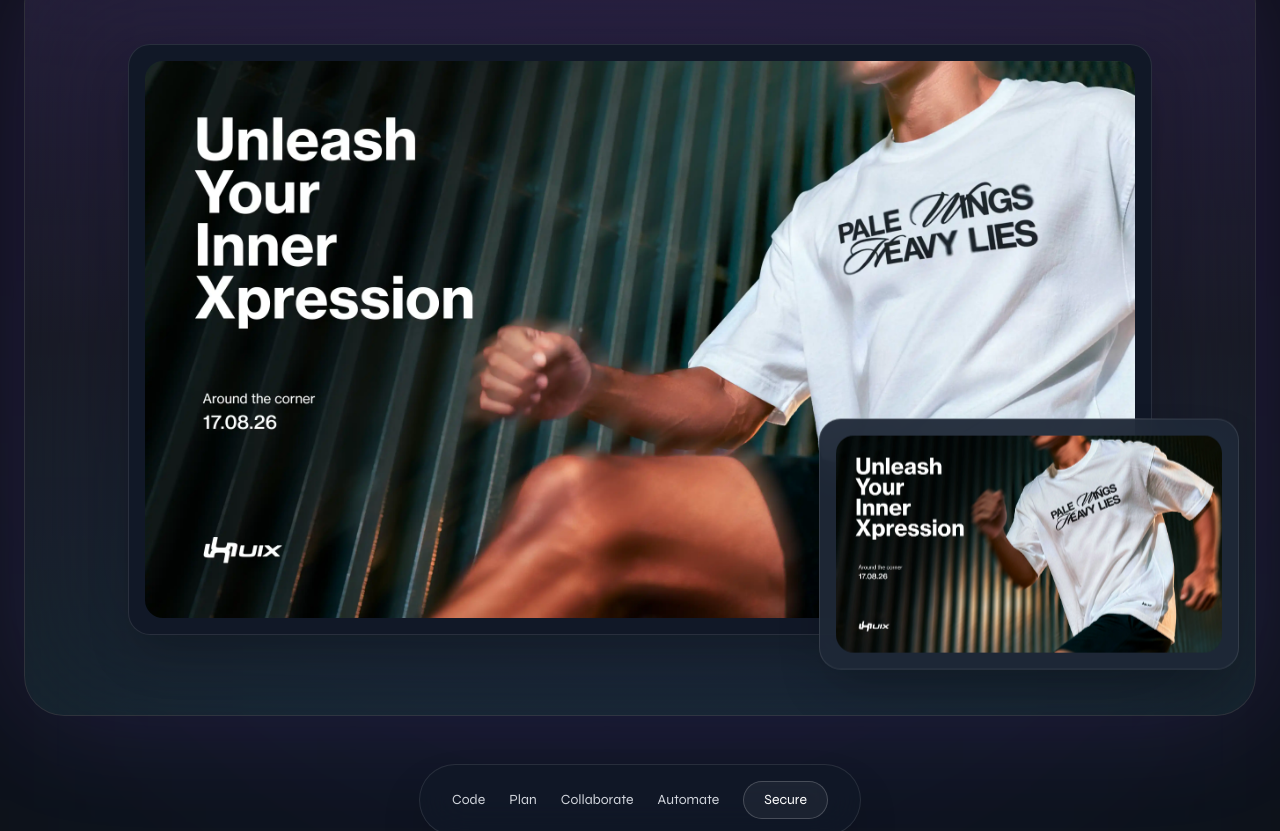
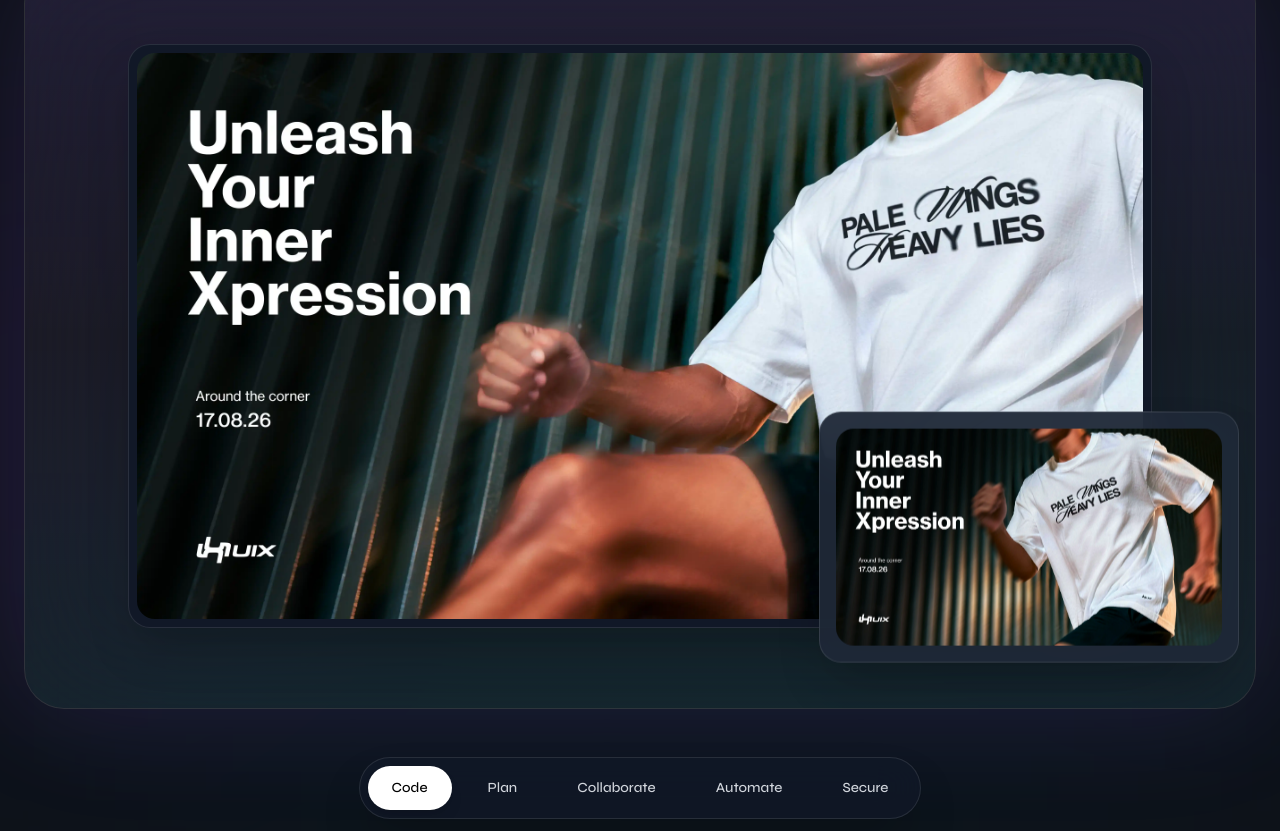
Before and after one commit to uixPhuke/portfolio, a Next.js app: page / in a window 1280 px wide. Shown: the part 597-1428 px from the top of the page. Built offline with nearby package versions, Linux system fonts and the light colour scheme.

Commit message:
feat: enhance Showcase component with image preloading and tab functionality

```diff
--- a/components/showcase.tsx
+++ b/components/showcase.tsx
@@ -1,42 +1,107 @@
 "use client"
 
 import { motion, useScroll, useTransform } from "framer-motion"
-import { useRef } from "react"
+import { useEffect, useRef, useState } from "react"
 
 export default function Showcase() {
   const ref = useRef(null)
+
+  const [activeTab, setActiveTab] = useState(0)
+
+  /*
+   * PRELOAD IMAGES
+   * Prevents first-switch flicker
+   */
+  const tabs = [
+    {
+      name: "Code",
+      image: "/img1.webp",
+      card: "/img2.webp",
+    },
+    {
+      name: "Plan",
+      image: "/img3.webp",
+      card: "/img1.webp",
+    },
+    {
+      name: "Collaborate",
+      image: "/img2.webp",
+      card: "/img3.webp",
+    },
+    {
+      name: "Automate",
+      image: "/img1.webp",
+      card: "/img2.webp",
+    },
+    {
+      name: "Secure",
+      image: "/img3.webp",
+      card: "/img1.webp",
+    },
+  ]
+
+  useEffect(() => {
+    tabs.forEach((tab) => {
+      const img = new Image()
+      img.src = tab.image
+
+      const card = new Image()
+      card.src = tab.card
+    })
+  }, [])
 
   const { scrollYProgress } = useScroll({
     target: ref,
     offset: ["start end", "center center"],
   })
 
-  // Smooth reveal
-  const opacity = useTransform(scrollYProgress, [0, 1], [0, 1])
+  /*
+   * SCROLL ANIMATION
+   */
 
-  // Rise upward
-  const y = useTransform(scrollYProgress, [0, 1], [300, 0])
+  const opacity = useTransform(
+    scrollYProgress,
+    [0, 1],
+    [0, 1]
+  )
 
-  // Scale
-  const scale = useTransform(scrollYProgress, [0, 1], [0.85, 1])
+  const y = useTransform(
+    scrollYProgress,
+    [0, 1],
+    [300, 0]
+  )
+
+  const scale = useTransform(
+    scrollYProgress,
+    [0, 1],
+    [0.85, 1]
+  )
 
   return (
     <section
       ref={ref}
-      className="relative -mt-[30vh] overflow-hidden bg-[#0d1117] pb-40"
+      className="relative -mt-[30vh] overflow-hidden bg-[#0d1117] pb-20"
     >
-      {/* CONTINUED BACKGROUND */}
+      {/* BACKGROUND */}
       <div className="absolute inset-0">
-        {/* SHARED GLOW */}
-        <div className="absolute left-1/2 top-[-300px] h-[1200px] w-[1200px] -translate-x-1/2 rounded-full bg-violet-600/20 blur-[200px]" />
+
+        {/* MAIN PURPLE GLOW */}
+        <div className="absolute left-1/2 top-[-300px] h-[1200px] w-[1200px] -translate-x-1/2 rounded-fullbg-[#0d1117] blur-[200px]" />
 
         {/* CYAN ATMOSPHERE */}
         <div className="absolute bottom-0 left-0 h-[600px] w-full bg-cyan-500/10 blur-[140px]" />
+
+        {/* LEFT LIGHT */}
+        <div className="absolute left-[-200px] top-[20%] h-[500px] w-[500px] rounded-full bg-fuchsia-500/10 blur-[120px]" />
+
+        {/* RIGHT LIGHT */}
+        <div className="absolute right-[-200px] top-[10%] h-[500px] w-[500px] rounded-full bg-blue-500/10 blur-[120px]" />
 
         {/* OVERLAY */}
         <div className="absolute inset-0 bg-[#0d1117]/70" />
       </div>
 
+      {/* CONTENT */}
       <motion.div
         style={{ opacity, y, scale }}
         className="relative mx-auto max-w-7xl px-6"
@@ -48,10 +113,17 @@ export default function Showcase() {
           <div className="absolute inset-0 bg-gradient-to-b from-violet-500/10 via-transparent to-cyan-500/5" />
 
           {/* MAIN CARD */}
-          <div className="relative mx-auto max-w-5xl rounded-3xl border border-white/10 bg-[#111827] p-4 shadow-2xl">
-            <img
-              src="/img1.webp"
-              alt="Dashboard"
+          <div className="relative mx-auto max-w-5xl rounded-3xl border border-white/10 bg-[#111827] p-2 shadow-2xl">
+
+            <motion.img
+              src={tabs[activeTab].image}
+              alt={tabs[activeTab].name}
+              initial={{ opacity: 0.6 }}
+              animate={{ opacity: 1 }}
+              transition={{
+                duration: 0.35,
+                ease: "easeOut",
+              }}
               className="w-full rounded-2xl"
             />
           </div>
@@ -68,27 +140,43 @@ export default function Showcase() {
             }}
             className="absolute bottom-10 right-4 hidden w-[420px] rounded-3xl border border-white/10 bg-[#1f2937]/95 p-4 shadow-2xl backdrop-blur-xl lg:block"
           >
-            <img
-              src="/img2.webp"
-              alt="Code Card"
+            <motion.img
+              src={tabs[activeTab].card}
+              alt={tabs[activeTab].name}
+              initial={{ opacity: 0.6 }}
+              animate={{ opacity: 1 }}
+              transition={{
+                duration: 0.35,
+                ease: "easeOut",
+              }}
               className="rounded-2xl"
             />
           </motion.div>
         </div>
 
-        {/* BOTTOM TABS */}
+        {/* TABS */}
         <div className="mt-12 flex justify-center">
-          <div className="flex items-center gap-6 rounded-full border border-white/10 bg-[#111827]/80 px-8 py-4 text-sm text-gray-300 shadow-2xl backdrop-blur-xl">
-            <span>Code</span>
-            <span>Plan</span>
-            <span>Collaborate</span>
-            <span>Automate</span>
+          <div className="flex items-center gap-3 rounded-full border border-white/10 bg-[#111827]/80 p-2 shadow-2xl backdrop-blur-xl">
 
-            <span className="rounded-full border border-white/20 bg-white/5 px-5 py-2 text-white">
-              Secure
-            </span>
+            {tabs.map((tab, index) => (
+              <button
+                key={tab.name}
+                onClick={() => setActiveTab(index)}
+                className={`rounded-full px-6 py-3 text-sm font-medium transition-all duration-300 ${
+                  activeTab === index
+                    ? "bg-white text-black shadow-lg"
+                    : "text-gray-300 hover:text-white"
+                }`}
+              >
+                {tab.name}
+              </button>
+            ))}
+
           </div>
         </div>
+        <p className="mt-6 text-center text-lg text-gray-400">
+          Showcasing the power of AI in transforming ideas into reality .
+        </p>
       </motion.div>
     </section>
   )
```
